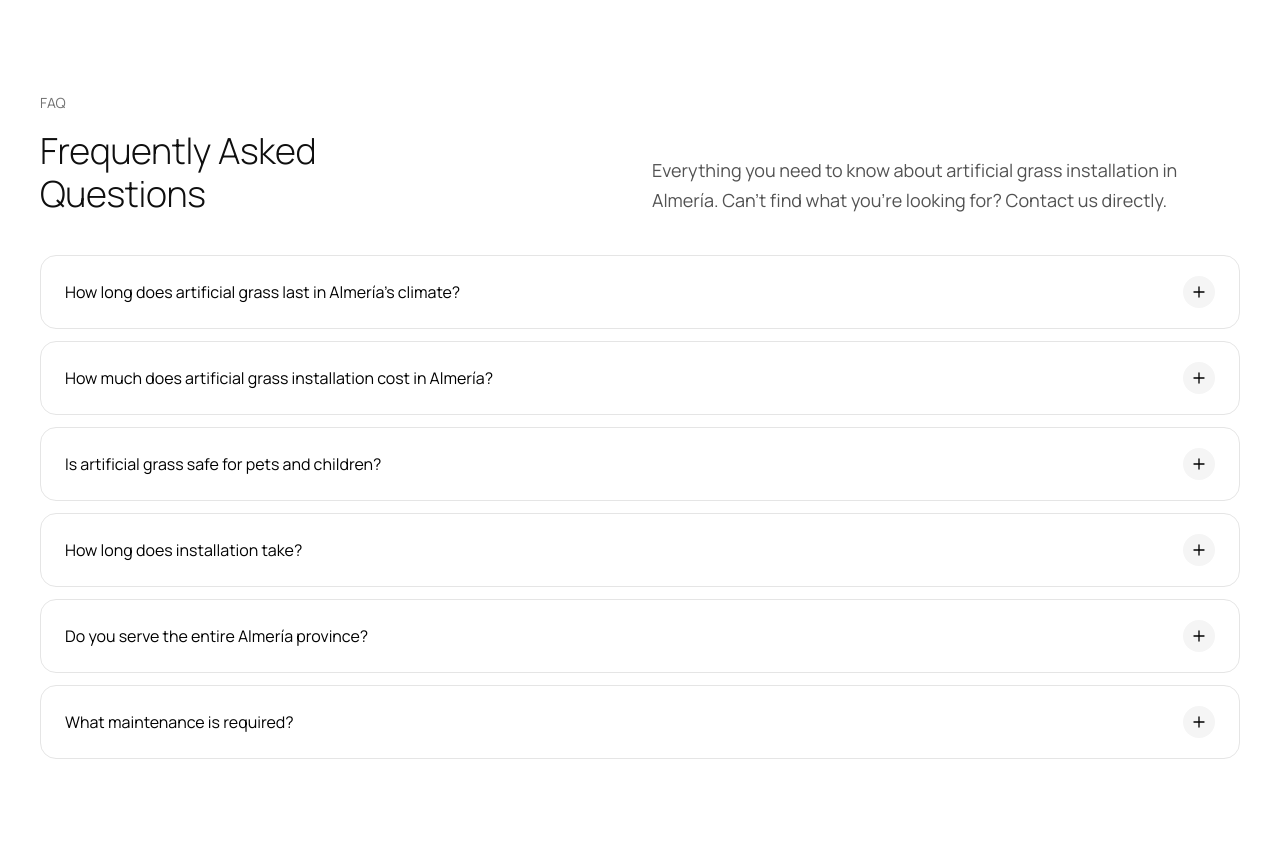
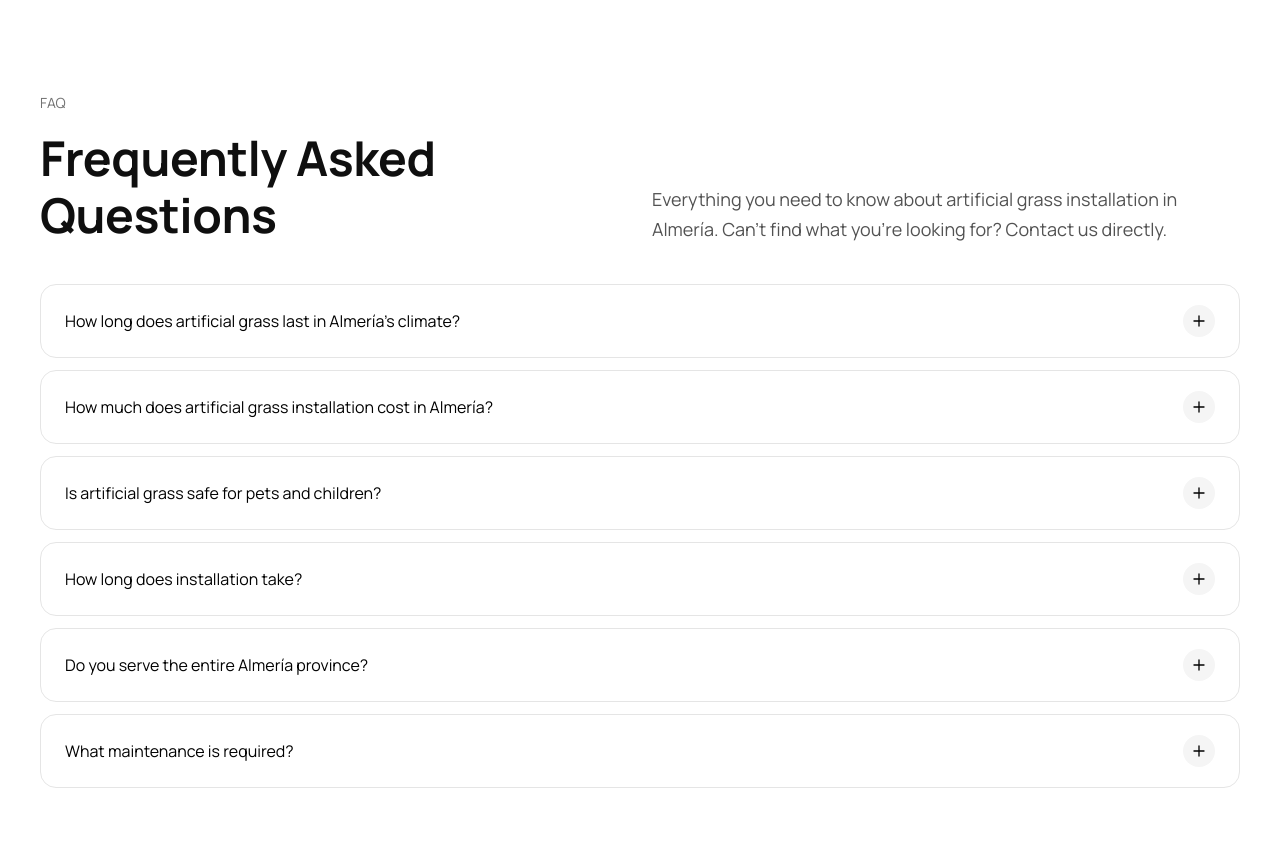
Before and after one commit to pattterns/Indalturf, an Eleventy site: page src/index.html in a window 1280 px wide. Shown: the part 6100-6967 px from the top of the page. Built offline with nearby package versions, Linux system fonts and the light colour scheme; Eleventy itself is replaced by a stand-in of ours; files that its build step writes are made by us from their sources.

Commit message:
Make FAQ title larger and bold to match other section titles

```diff
--- a/src/css/style.css
+++ b/src/css/style.css
@@ -2106,8 +2106,8 @@ h4, .h4 {
 }
 
 .faq-title {
-  font-size: clamp(var(--text-2xl), 5vw, var(--text-4xl));
-  font-weight: 300;
+  font-size: clamp(var(--text-3xl), 6vw, var(--text-5xl));
+  font-weight: 700;
   line-height: 1.2;
   color: var(--color-black);
 }
```
